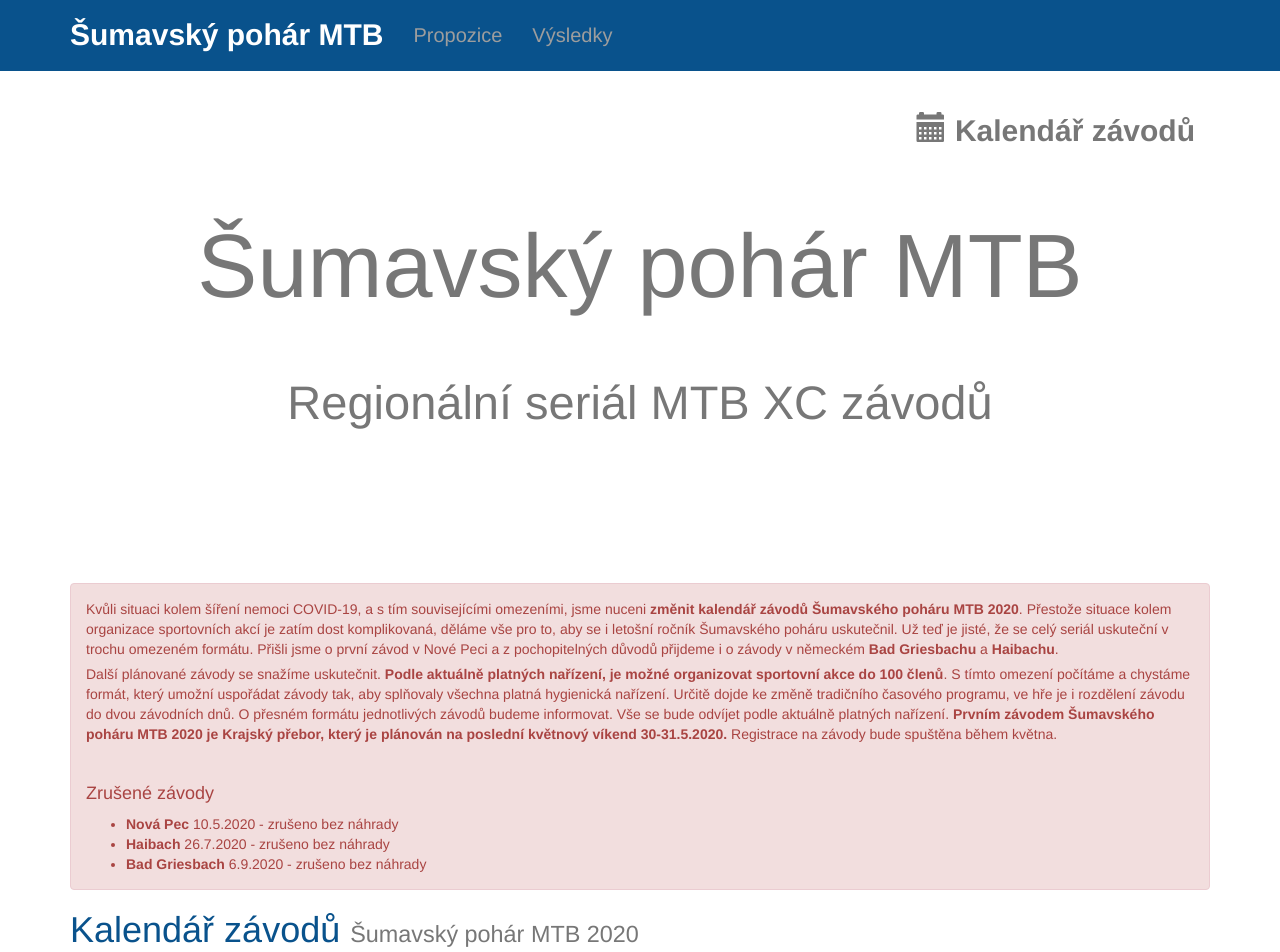
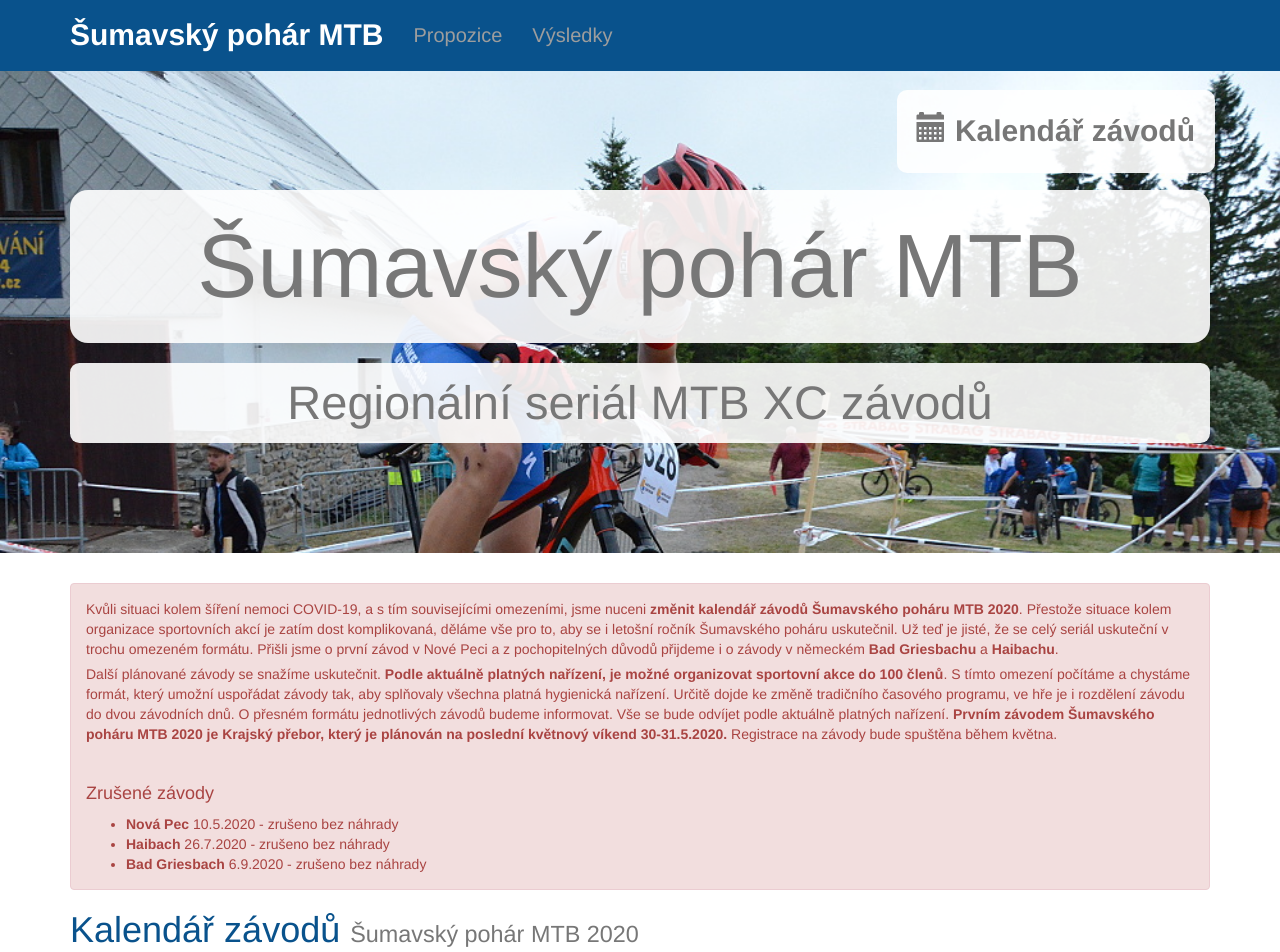
Before and after one commit to jedla22/jcp-mtb.github.io, a Jekyll site: the page built from index.html, in a window 1280 px wide and 1400 px high. Shown: the top 952 px of the window. Built offline with Jekyll 4.4.1, drawn with Linux system fonts in a browser that asks for light colours.

Commit message:
css img reference fix.

```diff
--- a/assets/_sass/_layout.scss
+++ b/assets/_sass/_layout.scss
@@ -63,7 +63,7 @@ header {
   display: block;
   width: 100%;
   text-align: center;
-  background: url('assets/img/header2.jpg') no-repeat center center scroll;
+  background: url('img/header2.jpg') no-repeat center center scroll;
   -webkit-background-size: cover;
   -moz-background-size: cover;
   background-size: cover;
```
